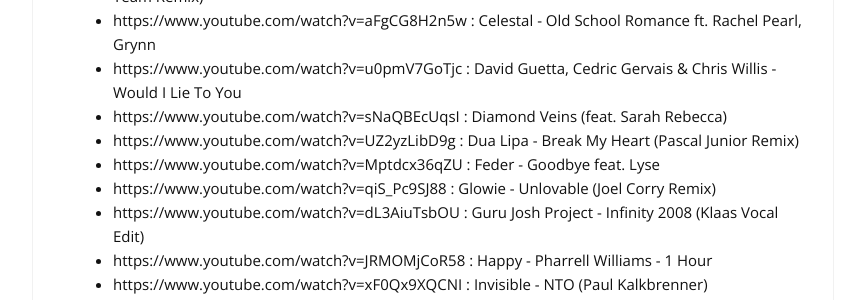
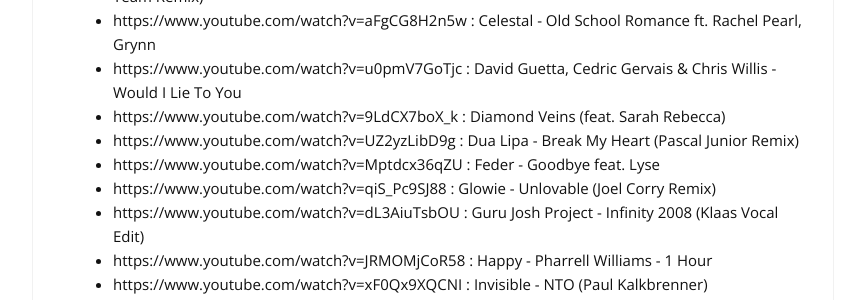
Before and after one commit to cylmat/cylmat.github.io, a Jekyll site: the page built from _pages/musics.md, in a window 1280 px wide. Shown: the part 746-1046 px from the top of the page, without its empty margins (207-1072 px from the left). Built offline with Jekyll 4.4.1, drawn with Linux system fonts in a browser that asks for light colours; nearby versions of some CDN libraries; some of the changed lines change nothing that is shown.

Commit message:
Update musics.md

```diff
--- a/_pages/musics.md
+++ b/_pages/musics.md
@@ -26,7 +26,7 @@
 - https://www.youtube.com/watch?v=eY-MtTkLjpU : CECILIA KRULL - Agnus Dei (Benny Benassi & BB Team Remix)
 - https://www.youtube.com/watch?v=aFgCG8H2n5w : Celestal - Old School Romance ft. Rachel Pearl, Grynn
 - https://www.youtube.com/watch?v=u0pmV7GoTjc : David Guetta, Cedric Gervais & Chris Willis - Would I Lie To You
-- https://www.youtube.com/watch?v=sNaQBEcUqsI : Diamond Veins (feat. Sarah Rebecca)
+- https://www.youtube.com/watch?v=9LdCX7boX_k : Diamond Veins (feat. Sarah Rebecca)
 - https://www.youtube.com/watch?v=UZ2yzLibD9g : Dua Lipa - Break My Heart (Pascal Junior Remix)
 - https://www.youtube.com/watch?v=Mptdcx36qZU : Feder - Goodbye feat. Lyse
 - https://www.youtube.com/watch?v=qiS_Pc9SJ88 : Glowie - Unlovable (Joel Corry Remix)
```
